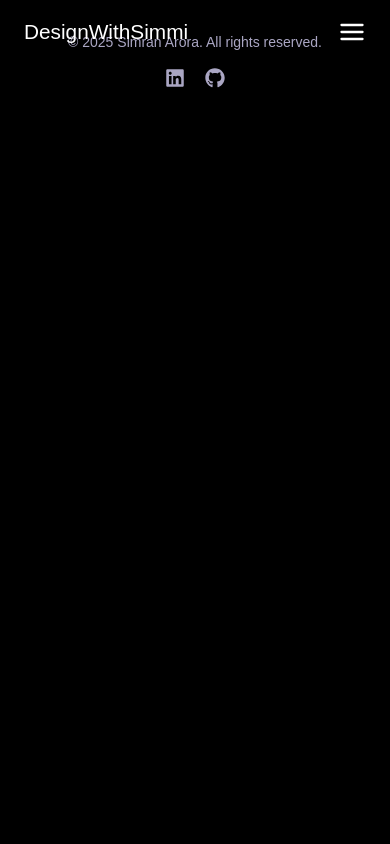
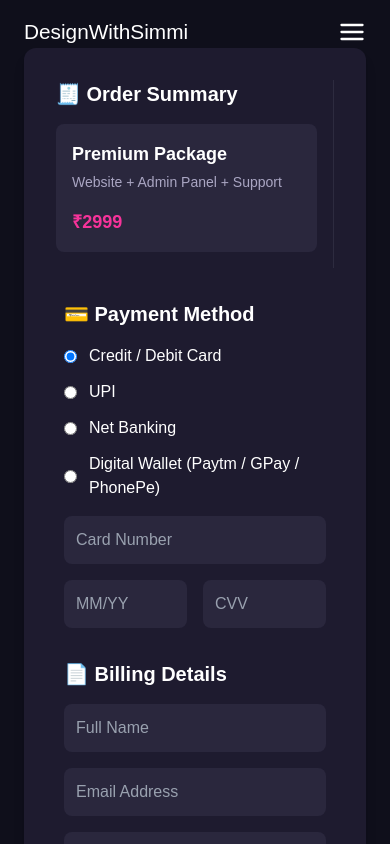
Before and after one commit to CodeWithSimmi/simmi-portfolio, a React (Vite) app: page /payment in a window 390 px wide. Shown: the top 844 px of the page. Built offline with nearby package versions, Linux system fonts and the light colour scheme; a web font is replaced by a local one.

Commit message:
almost done

```diff
--- a/src/App.jsx
+++ b/src/App.jsx
@@ -8,6 +8,8 @@ import {Contact} from "./pages/Contact";
 import { Workexp } from "./pages/Workexp";
 import { Headers } from "./Components/Header";
 import { Footer } from "./Components/Footer";
+import { PackagesPage } from "./pages/Package";
+import { PaymentPage } from "./pages/PaymentPage";
 
 const App = () => {
   return (
@@ -19,6 +21,8 @@ const App = () => {
         <Route path="/project" element={<Project />} />
         <Route path="/workexp" element={<Workexp />} />
         <Route path="/contact" element={<Contact />} />
+        <Route path="/packages" element={<PackagesPage/>} />
+      <Route path="/payment" element={<PaymentPage />} />
       </Routes>
       <Footer />
     </div>
--- a/src/Components/Herosection.jsx
+++ b/src/Components/Herosection.jsx
@@ -1,9 +1,11 @@
 import { useEffect, useRef } from "react";
 import lottie from "lottie-web";
 import { motion } from "framer-motion";
+import { useNavigate } from "react-router-dom"; // ✅ import for navigation
 
 export const Herosection = () => {
   const animationContainer = useRef(null);
+  const navigate = useNavigate(); // ✅ setup navigation
 
   useEffect(() => {
     const anim = lottie.loadAnimation({
@@ -52,13 +54,13 @@ export const Herosection = () => {
         </motion.h4>
 
         <motion.button
+          onClick={() => navigate("/packages")} // ✅ navigate to Packages.jsx
           className="relative px-8 py-3 font-semibold text-sm text-black bg-amber-50 rounded-md overflow-hidden group hover:bg-amber-100 transition-all duration-300"
           initial={{ scale: 0.8, opacity: 0 }}
           animate={{ scale: 1, opacity: 1 }}
           whileInView={{ opacity: 1, y: 0 }}
           transition={{ duration: 0.8, delay: 0.9 }}
         >
-          {/* Triangle hover shine */}
           <span className="absolute inset-0 w-0 h-full transition-all duration-500 ease-in-out bg-yellow-300 opacity-20 group-hover:w-full skew-x-[-20deg]"></span>
           <span className="relative z-10">Hire Me</span>
         </motion.button>
--- /dev/null
+++ b/src/pages/Package.jsx
@@ -0,0 +1,55 @@
+import { useNavigate } from "react-router-dom";
+
+export const PackagesPage = () => {
+  const navigate = useNavigate();
+
+  const handleSubscribe = (plan) => {
+    navigate("/payment", { state: plan });
+  };
+
+  return (
+    <div className="min-h-screen text-white p-10 mt-12">
+      <h2 className="text-4xl font-bold text-center mb-10">Choose Your Plan</h2>
+      <div className="flex flex-col md:flex-row justify-center gap-10">
+
+        {/* Basic Package */}
+        <div className="bg-[#1d1836] p-6 rounded-xl w-full max-w-md shadow-lg text-center">
+          <h3 className="text-2xl font-semibold mb-4">Basic Package</h3>
+          <p className="text-gray-400 mb-4">Portfolio Website + Contact Form</p>
+          <p className="text-pink-500 font-bold text-xl mb-4">₹999</p>
+          <button
+            onClick={() =>
+              handleSubscribe({
+                name: "Basic Package",
+                details: "Portfolio Website + Contact Form",
+                price: 999,
+              })
+            }
+            className="bg-amber-400 text-black px-6 py-2 rounded-md hover:bg-amber-300"
+          >
+            Subscribe Now
+          </button>
+        </div>
+
+        {/* Premium Package */}
+        <div className="bg-[#1d1836] p-6 rounded-xl w-full max-w-md shadow-lg text-center">
+          <h3 className="text-2xl font-semibold mb-4">Premium Package</h3>
+          <p className="text-gray-400 mb-4">Website + Admin Panel + Support</p>
+          <p className="text-pink-500 font-bold text-xl mb-4">₹2999</p>
+          <button
+            onClick={() =>
+              handleSubscribe({
+                name: "Premium Package",
+                details: "Website + Admin Panel + Support",
+                price: 2999,
+              })
+            }
+            className="bg-amber-400 text-black px-6 py-2 rounded-md hover:bg-amber-300"
+          >
+            Subscribe Now
+          </button>
+        </div>
+      </div>
+    </div>
+  );
+};
--- /dev/null
+++ b/src/pages/PaymentPage.jsx
@@ -0,0 +1,201 @@
+import { useLocation } from "react-router-dom";
+import { useState } from "react";
+import { FaCheckCircle, FaTimesCircle } from "react-icons/fa";
+
+export const PaymentPage = () => {
+  const location = useLocation();
+  const { name, details, price } = location.state || {
+    name: "Premium Package",
+    details: "Website + Admin Panel + Support",
+    price: 2999,
+  };
+
+  const [method, setMethod] = useState("card");
+
+  // UPI Verification States
+  const [upiID, setUpiID] = useState("");
+  const [upiStatus, setUpiStatus] = useState(null); // null | "valid" | "invalid"
+
+  const handleUPIVerify = () => {
+  const upiRegex = /^[0-9]{10}@(ybl|ibl)$/;
+  if (upiRegex.test(upiID.trim())) {
+    setUpiStatus("valid");
+  } else {
+    setUpiStatus("invalid");
+  }
+};
+
+  return (
+    <section className="min-h-screen bg-[#0f0f1b] text-white px-6 py-12 flex items-start justify-center">
+      <div className="w-full max-w-5xl bg-[#1e1b2f] rounded-xl p-8 shadow-lg grid grid-cols-1 md:grid-cols-3 gap-8">
+
+        {/* 1. Order Summary */}
+        <div className="col-span-1 border-r border-[#2d2b3f] pr-4">
+          <h3 className="text-xl font-semibold mb-4">🧾 Order Summary</h3>
+          <div className="bg-[#2a273d] p-4 rounded-lg mb-4">
+            <p className="text-lg font-bold">{name}</p>
+            <p className="text-sm text-[#aaa6c3] mt-1">{details}</p>
+            <p className="text-pink-500 mt-4 font-semibold text-lg">₹{price}</p>
+          </div>
+        </div>
+
+        {/* 2. Payment Method */}
+        <div className="col-span-1 px-2">
+          <h3 className="text-xl font-semibold mb-4">💳 Payment Method</h3>
+          <div className="space-y-4">
+            {/* Payment Options */}
+            <div className="space-y-3">
+              <label className="flex items-center gap-3">
+                <input
+                  type="radio"
+                  name="method"
+                  checked={method === "card"}
+                  onChange={() => setMethod("card")}
+                />
+                <span>Credit / Debit Card</span>
+              </label>
+              <label className="flex items-center gap-3">
+                <input
+                  type="radio"
+                  name="method"
+                  checked={method === "upi"}
+                  onChange={() => setMethod("upi")}
+                />
+                <span>UPI</span>
+              </label>
+              <label className="flex items-center gap-3">
+                <input
+                  type="radio"
+                  name="method"
+                  checked={method === "netbanking"}
+                  onChange={() => setMethod("netbanking")}
+                />
+                <span>Net Banking</span>
+              </label>
+              <label className="flex items-center gap-3">
+                <input
+                  type="radio"
+                  name="method"
+                  checked={method === "wallet"}
+                  onChange={() => setMethod("wallet")}
+                />
+                <span>Digital Wallet (Paytm / GPay / PhonePe)</span>
+              </label>
+            </div>
+
+            {/* Conditional Fields */}
+            <div className="space-y-4">
+              {method === "card" && (
+                <>
+                  <input
+                    type="text"
+                    placeholder="Card Number"
+                    className="w-full p-3 bg-[#2a273d] rounded-lg text-white placeholder-gray-400"
+                  />
+                  <div className="flex gap-4">
+                    <input
+                      type="text"
+                      placeholder="MM/YY"
+                      className="w-1/2 p-3 bg-[#2a273d] rounded-lg text-white placeholder-gray-400"
+                    />
+                    <input
+                      type="text"
+                      placeholder="CVV"
+                      className="w-1/2 p-3 bg-[#2a273d] rounded-lg text-white placeholder-gray-400"
+                    />
+                  </div>
+                </>
+              )}
+
+              {method === "upi" && (
+                <div className="space-y-3">
+                  <div className="flex items-center gap-2">
+                    <input
+                      type="text"
+                      value={upiID}
+                      onChange={(e) => {
+                        setUpiID(e.target.value);
+                        setUpiStatus(null);
+                      }}
+                      placeholder="Enter UPI ID (e.g., 1234567890@ybl)"
+                      className="w-full p-3 bg-[#2a273d] rounded-lg text-white placeholder-gray-400"
+                    />
+                    <button
+                      type="button"
+                      onClick={handleUPIVerify}
+                      className="bg-amber-400 text-black px-4 py-2 rounded-md hover:bg-amber-300"
+                    >
+                      Verify
+                    </button>
+                  </div>
+
+                  {upiStatus === "valid" && (
+                    <div className="flex items-center text-green-400 gap-2">
+                      <FaCheckCircle />
+                      <span>UPI ID Verified</span>
+                    </div>
+                  )}
+                  {upiStatus === "invalid" && (
+                    <div className="flex items-center text-red-400 gap-2">
+                      <FaTimesCircle />
+                      <span>Invalid UPI ID</span>
+                    </div>
+                  )}
+                </div>
+              )}
+
+              {method === "netbanking" && (
+                <select className="w-full p-3 bg-[#2a273d] rounded-lg text-white">
+                  <option>Select Bank</option>
+                  <option>HDFC Bank</option>
+                  <option>ICICI Bank</option>
+                  <option>SBI</option>
+                  <option>Axis Bank</option>
+                </select>
+              )}
+
+              {method === "wallet" && (
+                <select className="w-full p-3 bg-[#2a273d] rounded-lg text-white">
+                  <option>Select Wallet</option>
+                  <option>Paytm</option>
+                  <option>GPay</option>
+                  <option>PhonePe</option>
+                </select>
+              )}
+            </div>
+          </div>
+        </div>
+
+        {/* 3. Billing Details */}
+        <div className="col-span-1 px-2">
+          <h3 className="text-xl font-semibold mb-4">📄 Billing Details</h3>
+          <form className="space-y-4">
+            <input
+              type="text"
+              placeholder="Full Name"
+              className="w-full p-3 bg-[#2a273d] rounded-lg text-white placeholder-gray-400"
+            />
+            <input
+              type="email"
+              placeholder="Email Address"
+              className="w-full p-3 bg-[#2a273d] rounded-lg text-white placeholder-gray-400"
+            />
+            <input
+              type="text"
+              placeholder="Billing Address"
+              className="w-full p-3 bg-[#2a273d] rounded-lg text-white placeholder-gray-400"
+            />
+            <input
+              type="text"
+              placeholder="Phone Number"
+              className="w-full p-3 bg-[#2a273d] rounded-lg text-white placeholder-gray-400"
+            />
+            <button className="w-full mt-2 bg-amber-400 text-black py-3 rounded-lg hover:bg-amber-300 font-bold">
+              Pay ₹{price}
+            </button>
+          </form>
+        </div>
+      </div>
+    </section>
+  );
+};
```
